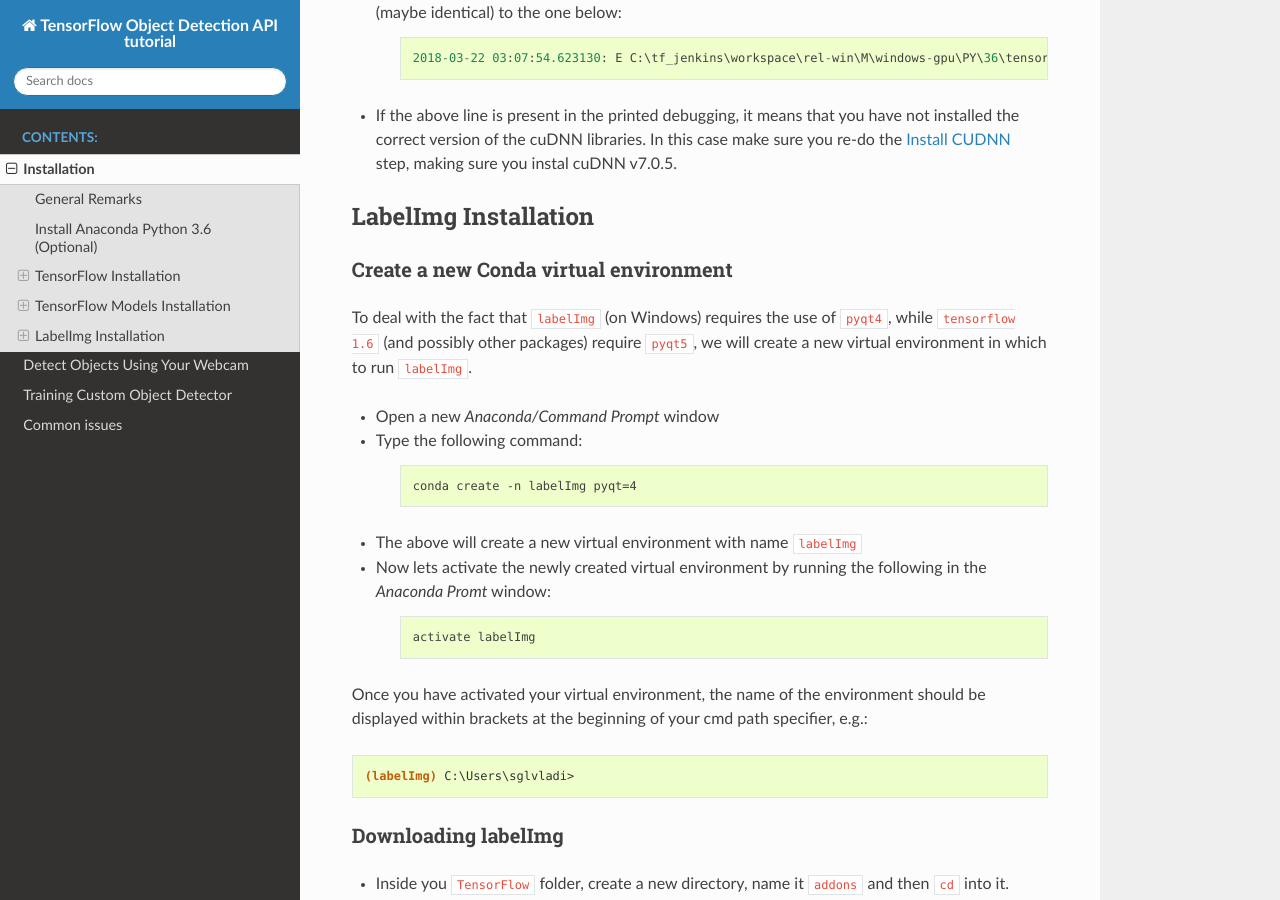
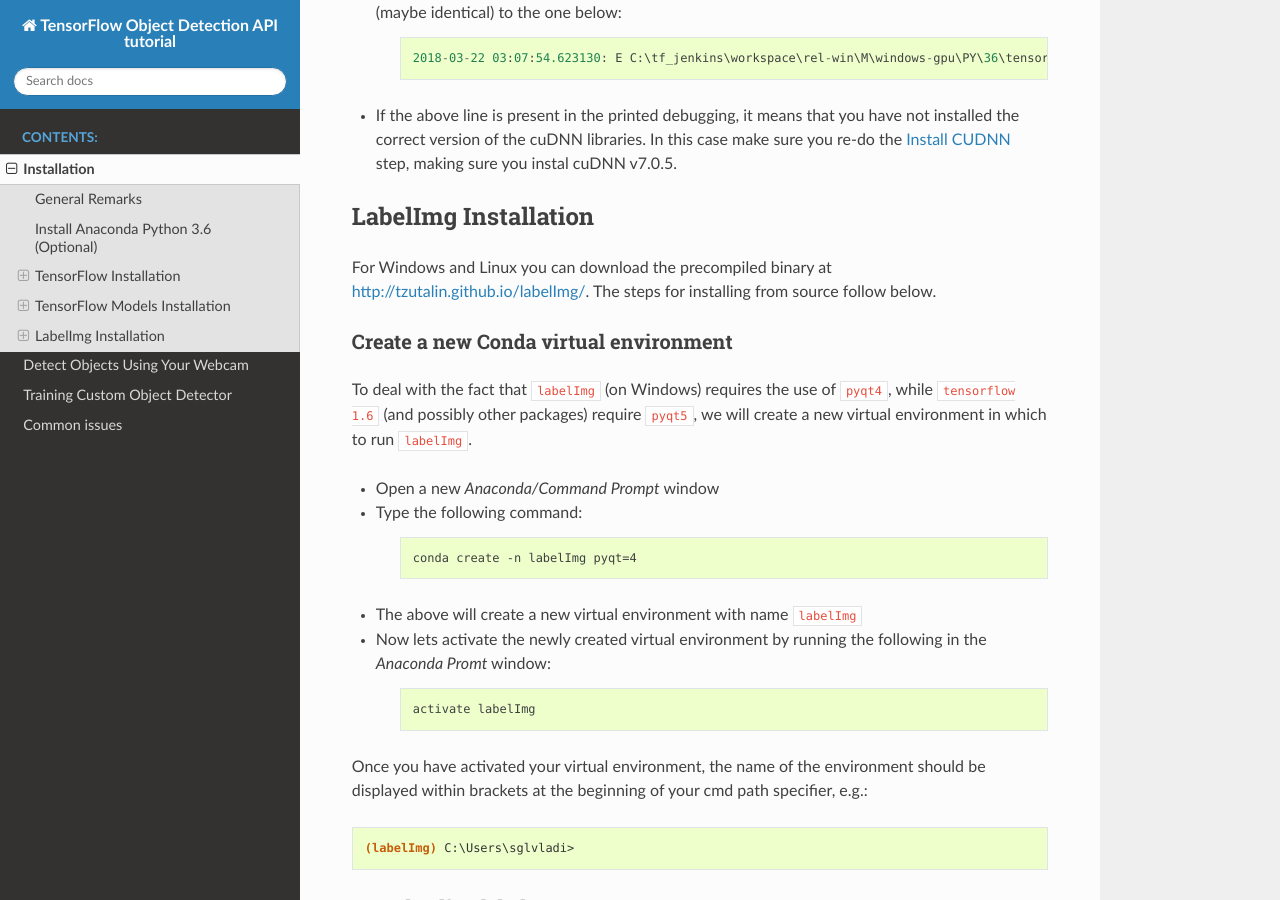
Before and after one commit to sglvladi/TensorFlowObjectDetectionTutorial, a Sphinx documentation site: the page built from docs/source/install.rst, in a window 1280 px wide and 900 px high, scrolled down 9040 px. Built offline with Sphinx 7.4.7 and the Read the Docs theme 2.0.0, drawn with Linux system fonts in a browser that asks for light colours.

Commit message:
Typo and add LabelImg note for binary downloads

```diff
--- a/docs/source/install.rst
+++ b/docs/source/install.rst
@@ -387,6 +387,9 @@
 LabelImg Installation
 ---------------------
 
+For Windows and Linux you can download the precompiled binary at http://tzutalin.github.io/labelImg/.
+The steps for installing from source follow below.
+
 Create a new Conda virtual environment
 ~~~~~~~~~~~~~~~~~~~~~~~~~~~~~~~~~~~~~~
 
--- a/docs/source/training.rst
+++ b/docs/source/training.rst
@@ -19,7 +19,7 @@
 Preparing workspace
 ~~~~~~~~~~~~~~~~~~~
 
-If you have followed the tutorial, you shhould by now have a folder ``Tensorflow``, placed under ``<PATH_TO_TF>`` (e.g. ``C:\Users\sglvladi\Documents``), with the following directory tree:
+If you have followed the tutorial, you should by now have a folder ``Tensorflow``, placed under ``<PATH_TO_TF>`` (e.g. ``C:\Users\sglvladi\Documents``), with the following directory tree:
 
 | TensorFlow
 | ├─ addons
```
